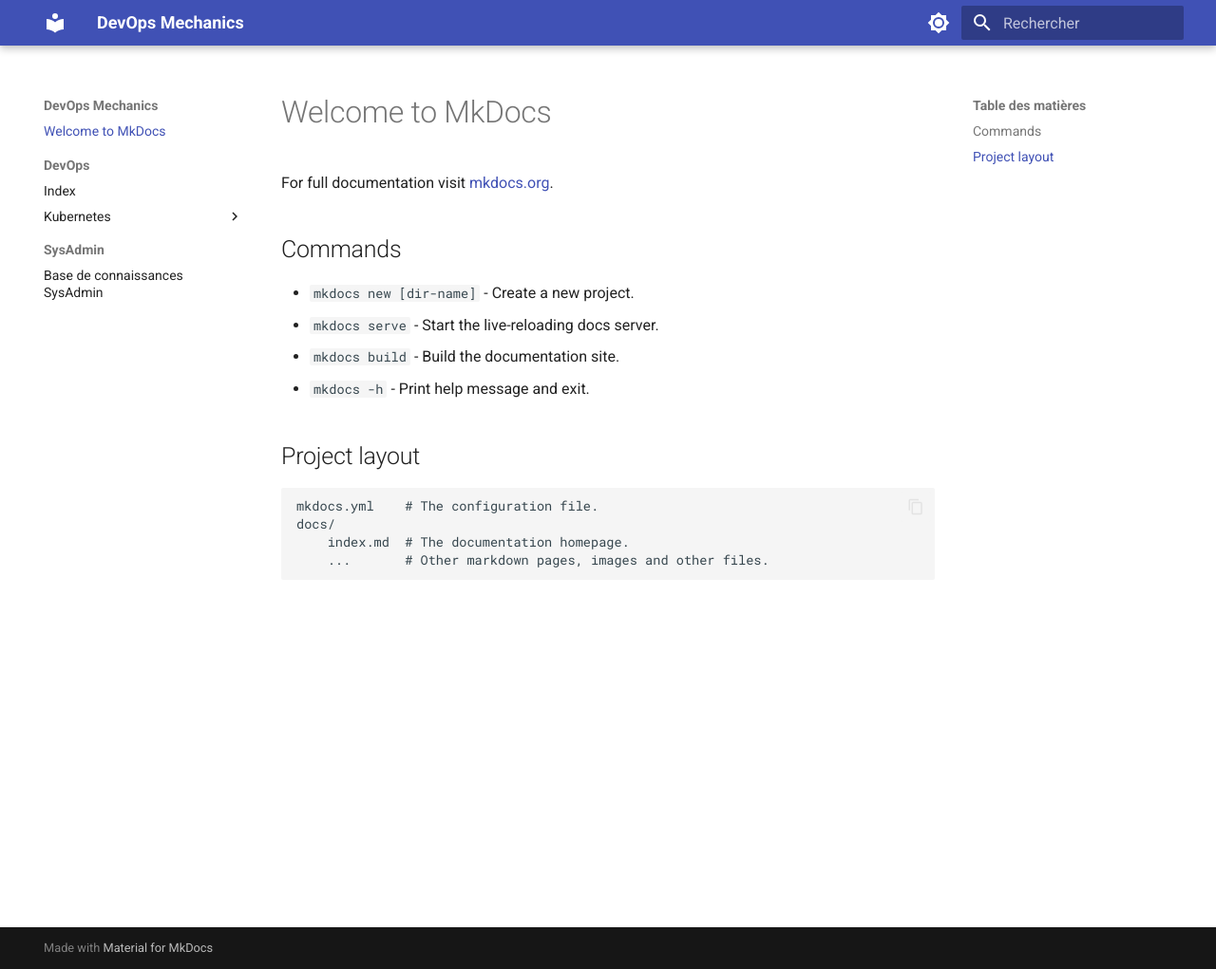
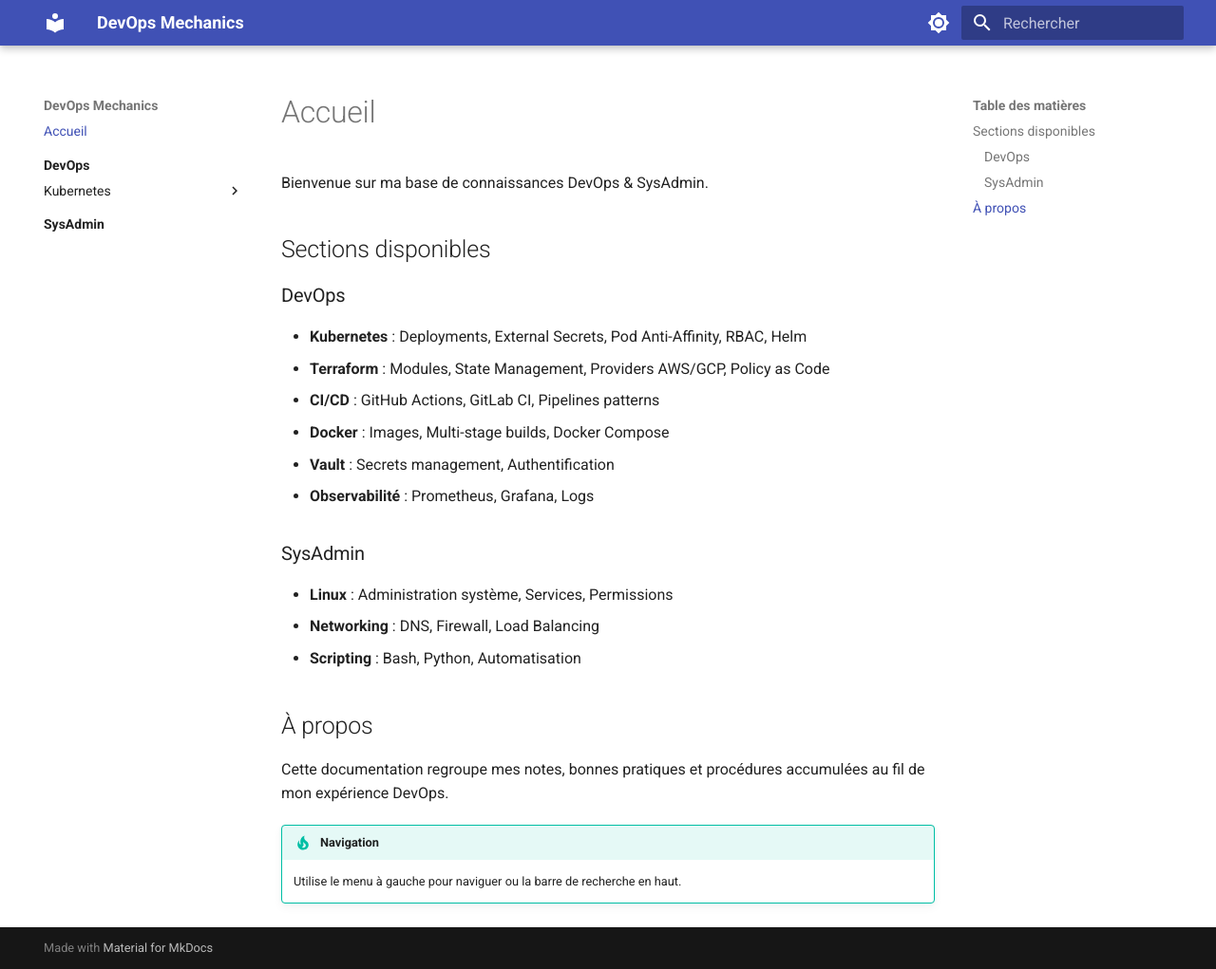
Before and after one commit to Rayano-h/devops-mechanics, an MkDocs documentation site: the page built from docs/index.md, in a window 1280 px wide and 1021 px high. Shown: the whole window at 95% size. Built offline with MkDocs 1.6.1 and Material for MkDocs 9.7.7, drawn with Linux system fonts in a browser that asks for light colours.

Commit message:
feat: add mermaid extension

```diff
--- a/docs/index.md
+++ b/docs/index.md
@@ -1,17 +1,27 @@
-# Welcome to MkDocs
+# Accueil
 
-For full documentation visit [mkdocs.org](https://www.mkdocs.org).
+Bienvenue sur ma base de connaissances DevOps & SysAdmin.
 
-## Commands
+## Sections disponibles
 
-* `mkdocs new [dir-name]` - Create a new project.
-* `mkdocs serve` - Start the live-reloading docs server.
-* `mkdocs build` - Build the documentation site.
-* `mkdocs -h` - Print help message and exit.
+### DevOps
 
-## Project layout
+- **Kubernetes** : Deployments, External Secrets, Pod Anti-Affinity, RBAC, Helm
+- **Terraform** : Modules, State Management, Providers AWS/GCP, Policy as Code
+- **CI/CD** : GitHub Actions, GitLab CI, Pipelines patterns
+- **Docker** : Images, Multi-stage builds, Docker Compose
+- **Vault** : Secrets management, Authentification
+- **Observabilité** : Prometheus, Grafana, Logs
 
-    mkdocs.yml    # The configuration file.
-    docs/
-        index.md  # The documentation homepage.
-        ...       # Other markdown pages, images and other files.
+### SysAdmin
+
+- **Linux** : Administration système, Services, Permissions
+- **Networking** : DNS, Firewall, Load Balancing
+- **Scripting** : Bash, Python, Automatisation
+
+## À propos
+
+Cette documentation regroupe mes notes, bonnes pratiques et procédures accumulées au fil de mon expérience DevOps.
+
+!!! tip "Navigation"
+    Utilise le menu à gauche pour naviguer ou la barre de recherche en haut.
--- a/mkdocs.yml
+++ b/mkdocs.yml
@@ -18,7 +18,12 @@ theme:
     - navigation.sections
     - search.highlight
     - content.code.copy
+    - navigation.indexes
 markdown_extensions:
   - admonition
   - pymdownx.details
-  - pymdownx.superfences
+  - pymdownx.superfences:
+      custom_fences:
+        - name: mermaid
+          class: mermaid
+          format: !!python/name:pymdownx.superfences.fence_code_format
```
Also changed, not shown: docs/DevOps/Kubernetes/Deployments.md (+13 -0 lines).
